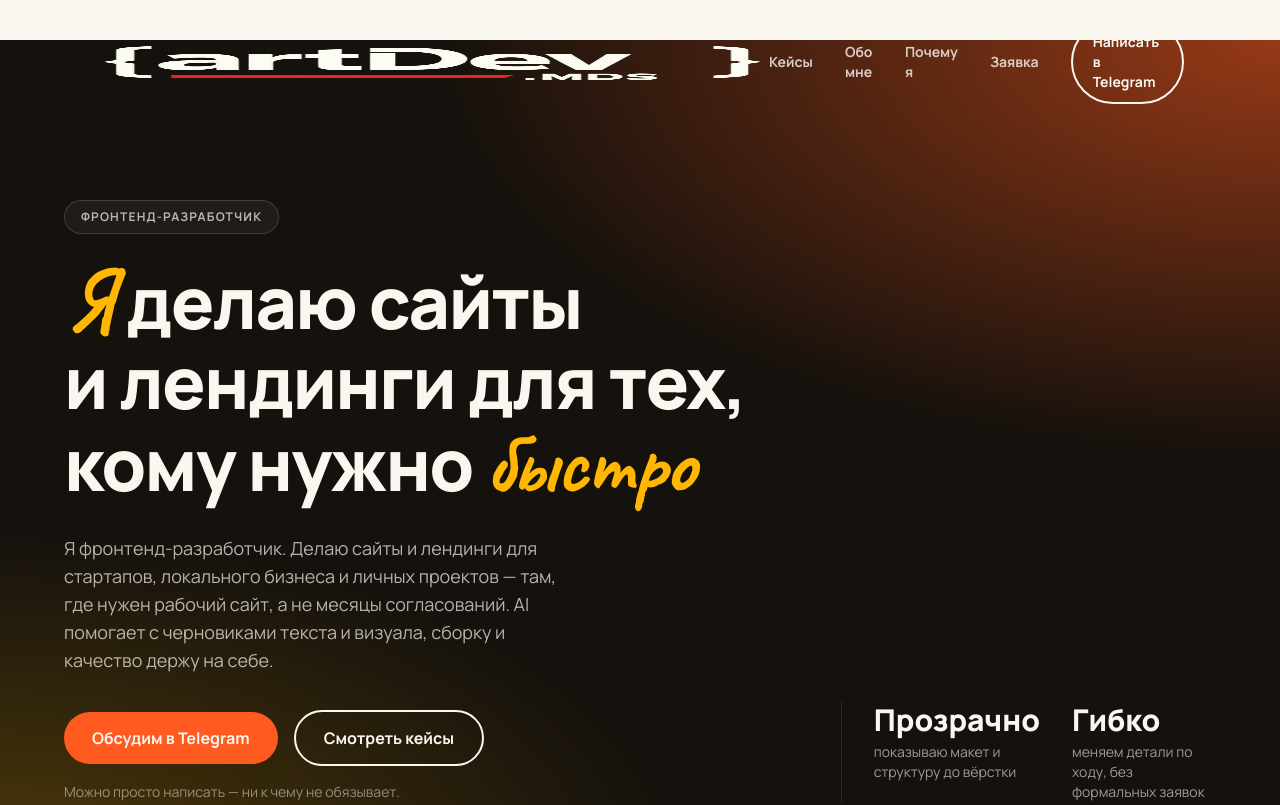
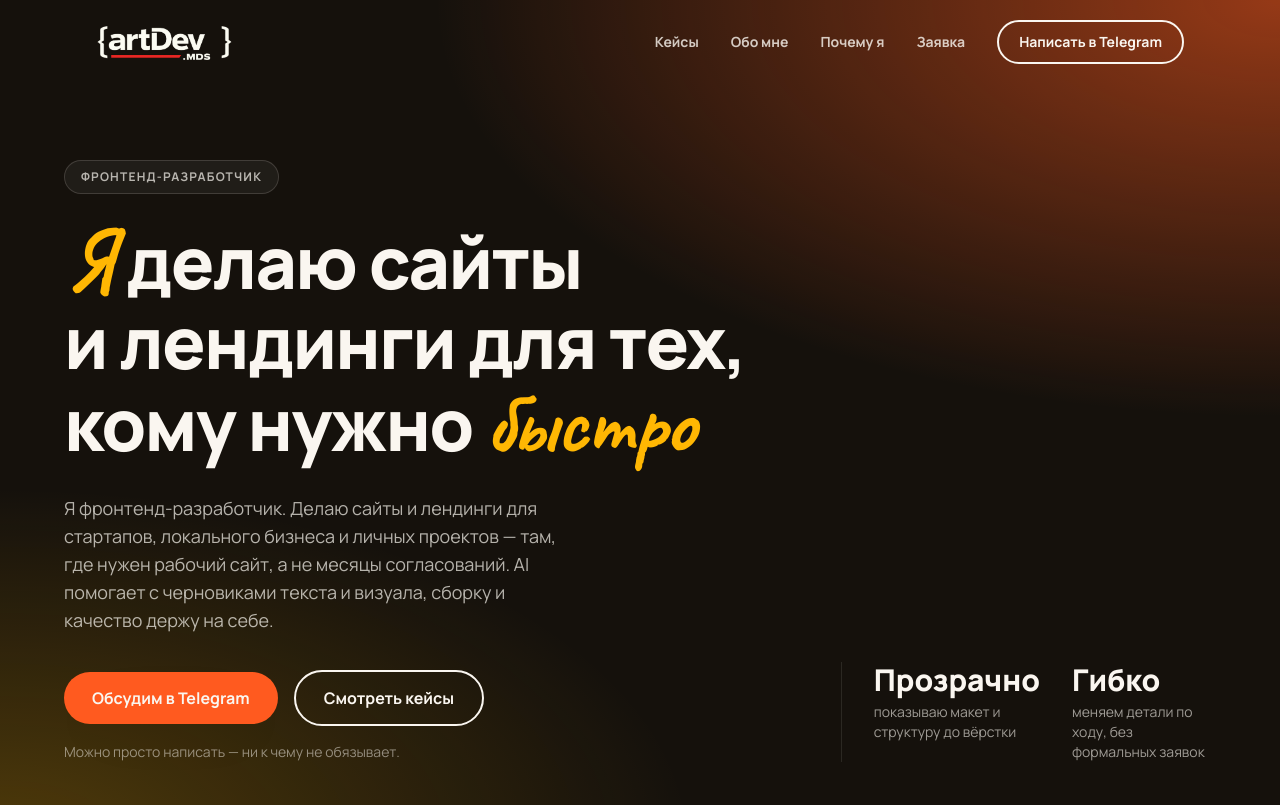
Before and after one commit to dimiatr/myPortfolio, a website: page index.html in a window 1280 px wide. Shown: the top 805 px of the page. Drawn offline with Linux system fonts and the light colour scheme; files that its build step writes are made by us from their sources.

Commit message:
Fix stretched header logo caused by width/height attrs conflicting with h-10 class

```diff
--- a/index.html
+++ b/index.html
@@ -67,7 +67,7 @@
 
     <nav class="relative mx-auto flex max-w-6xl items-center justify-between px-6 py-5 sm:px-8">
       <a href="#top">
-        <img class=" h-10" src="img/logo.png" alt="Дмитрий Макаров — фронтенд-разработчик" width="858" height="250">
+        <img class=" h-10" src="img/logo.png" alt="Дмитрий Макаров — фронтенд-разработчик">
       </a>
 
       <div class="hidden items-center gap-8 md:flex">
```
Also changed, not shown: privacy.html (+1 -1 lines).
